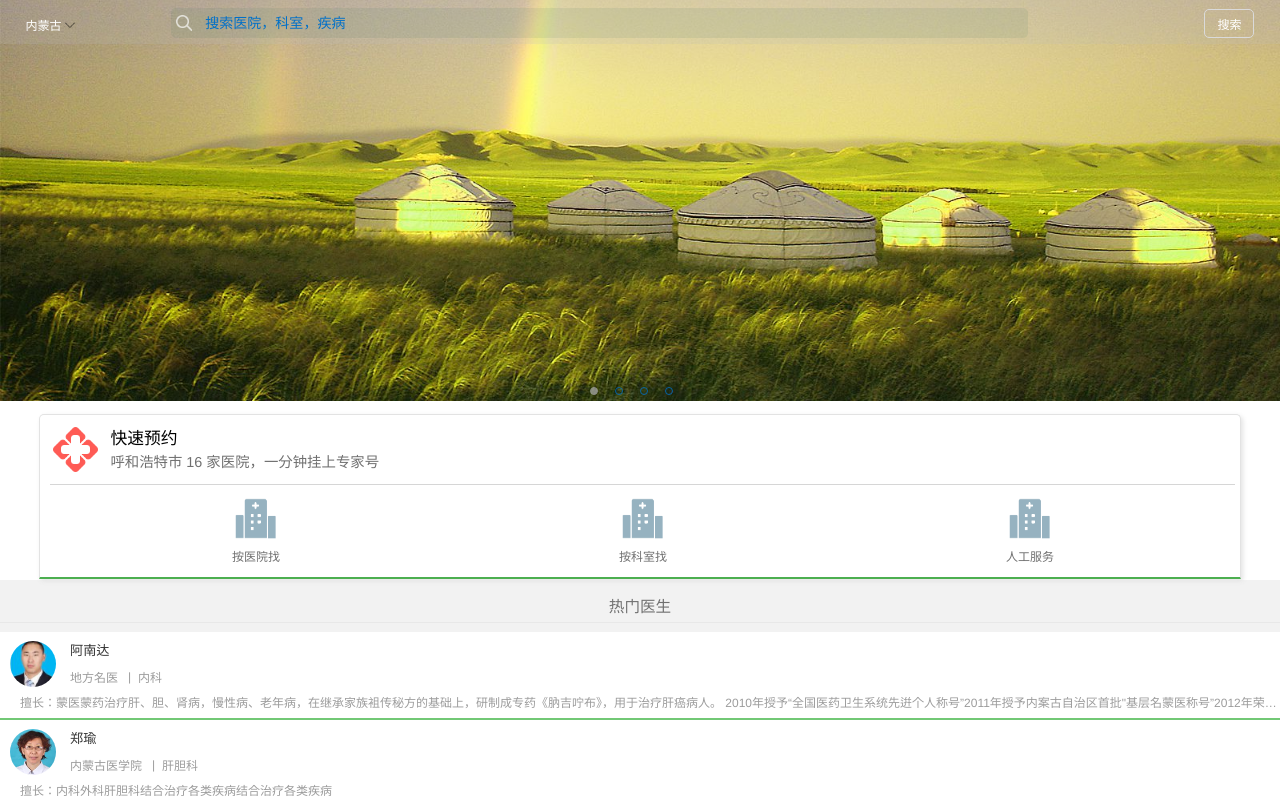
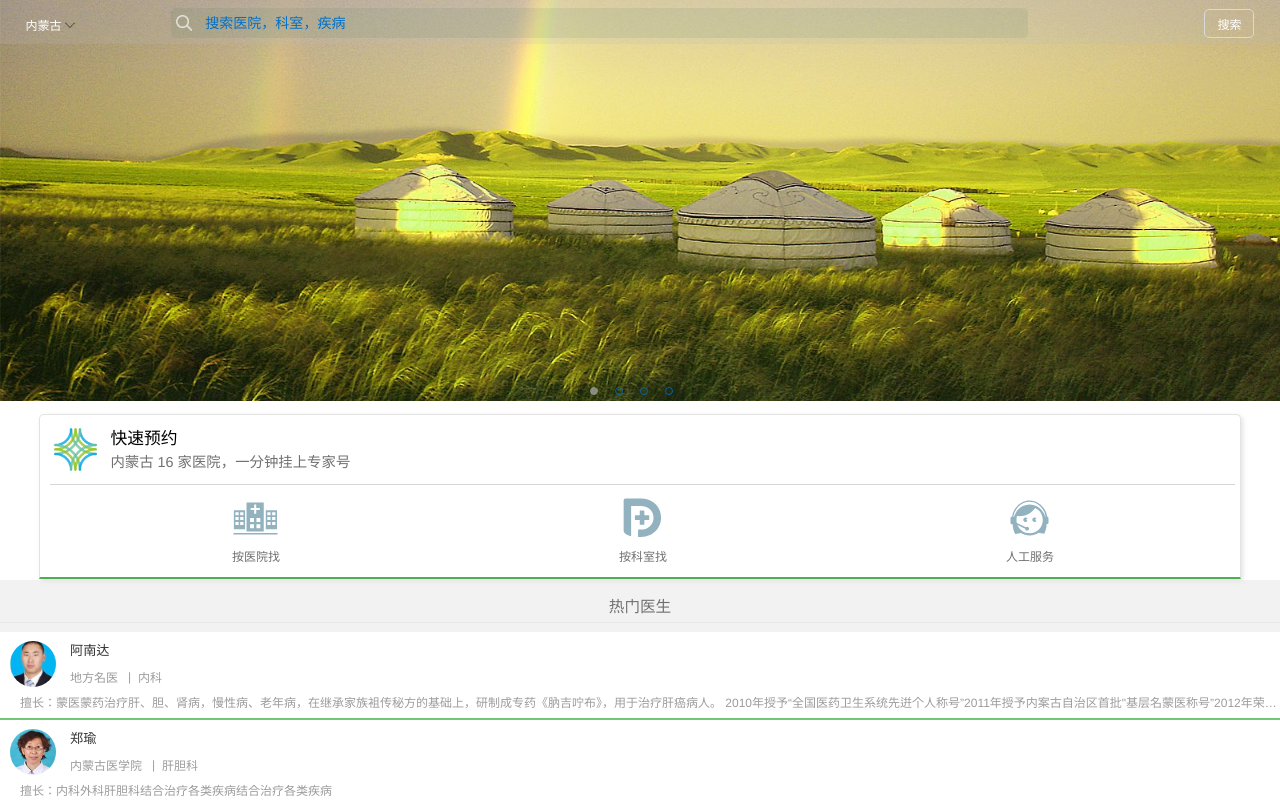
Before and after one commit to mrwh2017/cyyy, a website: page docs/m_index.html in a window 1280 px wide. Shown: the top 804 px of the page. Drawn offline with Linux system fonts and the light colour scheme.

Commit message:
add icon

```diff
--- a/docs/css/custom.css
+++ b/docs/css/custom.css
@@ -158,7 +158,7 @@ header{
   margin: 0 12px 0 3px;
   width: 45px;
   height: 45px;
-  background: url(../imgs/header-logo.png) no-repeat 50% 50%;
+  background: url(../imgs/icon.png) no-repeat 50% 50%;
   background-size: cover;
 }
 .header-title{
@@ -197,10 +197,20 @@ header{
   color: #707070;
 }
 .search-item>.item-img{
-  background: url(../imgs/search-hospital.png) no-repeat 50% 100%;
-  background-size: auto 100%;
   height: 45px;
   margin: 6px 0;
+}
+.search-list a:nth-of-type(1)>.search-item>.item-img{
+  background: url(../imgs/hospital.svg) no-repeat 50% 100%;
+  background-size: auto 100%;
+}
+.search-list a:nth-of-type(2)>.search-item>.item-img{
+  background: url(../imgs/group.svg) no-repeat 50% 0;
+  background-size: auto 90%;
+}
+.search-list a:nth-of-type(3)>.search-item>.item-img{
+  background: url(../imgs/server.svg) no-repeat 50% 100%;
+  background-size: auto 100%;
 }
 /*end search-body*/
 
--- a/docs/m_index.html
+++ b/docs/m_index.html
@@ -4,6 +4,7 @@
   <meta charset="UTF-8">
   <meta name="viewport" content="width=device-width, initial-scale=1.0">
   <meta http-equiv="X-UA-Compatible" content="ie=edge">
+  <link rel="icon" type="image/x-icon" href="imgs/icon.ico">
   <link rel="stylesheet" href="css/slick.css">
   <link rel="stylesheet" href="css/slick-theme.css">
   <link rel="stylesheet" href="css/custom.css">
@@ -31,7 +32,7 @@
         <section class="search-header">
           <span class="header-logo"></span>
           <p class="header-title">快速预约</p>
-          <p class="header-description">呼和浩特市 16 家医院，一分钟挂上专家号</p>
+          <p class="header-description">内蒙古 16 家医院，一分钟挂上专家号</p>
         </section>
         <section class="search-body">
           <ul class="search-list">
```
Also changed, not shown: docs/imgs/group.svg (added), docs/imgs/hospital.svg (added), docs/imgs/icon.ico (added), docs/imgs/server.svg (added), 1 other file.
